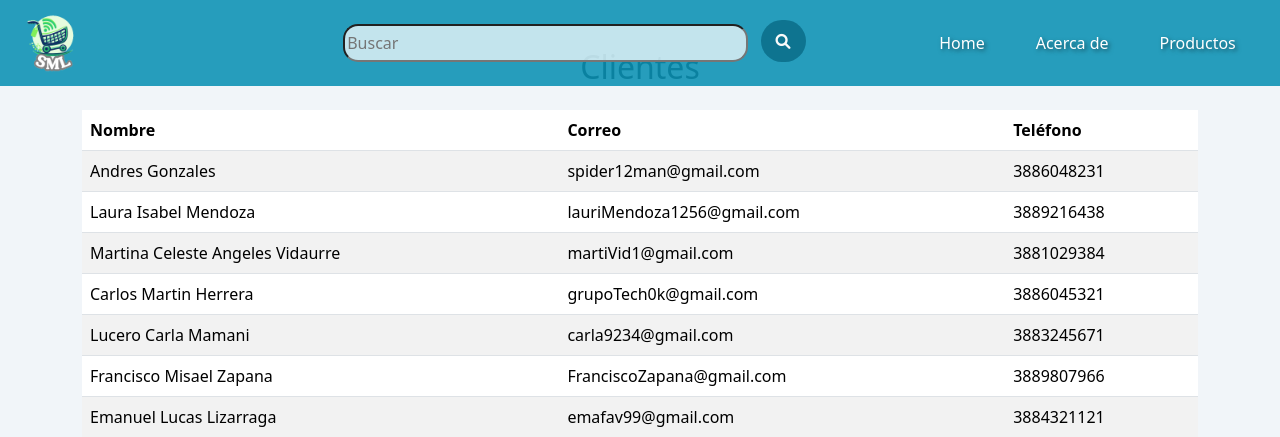
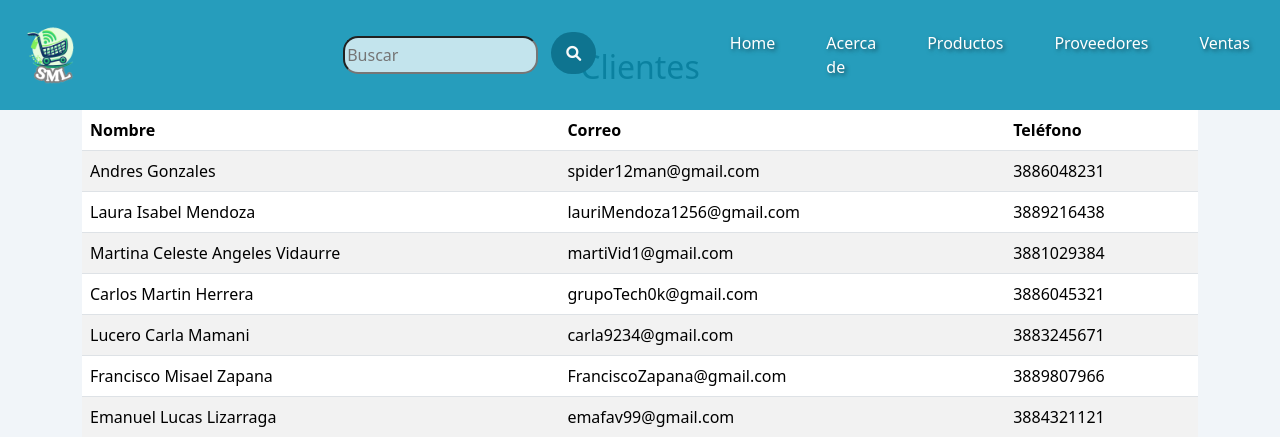
Before and after one commit to Abrill95/Hexacoders, a Django app: page /ventas/clientes/ in a window 1280 px wide. Shown: the top 437 px of the page. Run offline with Django 5.2, Linux system fonts and the light colour scheme; data comes from the database, SQL or seed files in the repository; some libraries are stand-ins or nearby versions; some web fonts are replaced.

Commit message:
Se agregaron páginas para visualizar las listas de los modelos

```diff
--- a/teamHEXACODERS/ventas/templates/lista_clientes.html
+++ b/teamHEXACODERS/ventas/templates/lista_clientes.html
@@ -14,6 +14,12 @@
 </li>
 <li class="nav-item">
     <a href="{% url 'ventas:productos' %}" class="nav-link">Productos</a>
+</li>
+<li class="nav-item">
+    <a href="{% url 'ventas:proveedores' %}" class="nav-link">Proveedores</a>
+</li>
+<li class="nav-item">
+    <a href="{% url 'ventas:ventas' %}" class="nav-link">Ventas</a>
 </li>
 {% endblock %}
 {% block content %}
--- a/teamHEXACODERS/ventas/templates/lista_proveedores.html
+++ b/teamHEXACODERS/ventas/templates/lista_proveedores.html
@@ -15,6 +15,11 @@
 <li class="nav-item">
     <a href="{% url 'ventas:productos' %}" class="nav-link">Productos</a>
 </li>
+<li class="nav-item">
+    <a href="{% url 'ventas:clientes' %}" class="nav-link">Clientes</a>
+</li>
+<li class="nav-item">
+    <a href="{% url 'ventas:ventas' %}" class="nav-link">Ventas</a>
 {% endblock %}
 {% block content %}
 <div class="container mt-5">
--- a/teamHEXACODERS/ventas/templates/lista_ventas.html
+++ b/teamHEXACODERS/ventas/templates/lista_ventas.html
@@ -15,6 +15,11 @@
 <li class="nav-item">
     <a href="{% url 'ventas:productos' %}" class="nav-link">Productos</a>
 </li>
+<li class="nav-item">
+    <a href="{% url 'ventas:proveedores' %}" class="nav-link">Proveedores</a>
+</li>
+<li class="nav-item">
+    <a href="{% url 'ventas:clientes' %}" class="nav-link">Clientes</a>
 {% endblock %}
 
 {% block content %}
--- a/teamHEXACODERS/ventas/templates/productos.html
+++ b/teamHEXACODERS/ventas/templates/productos.html
@@ -14,6 +14,9 @@
 </li>
 <li class="nav-item">
   <a href="{% url 'acercade' %}" class="nav-link">Acerca de</a>
+</li>
+<li class="nav-item">
+    <a href="{% url 'ventas:ventas' %}" class="nav-link">Ventas</a>
 </li>
 {% endblock %}
 
--- a/teamHEXACODERS/ventas/urls.py
+++ b/teamHEXACODERS/ventas/urls.py
@@ -6,7 +6,7 @@
 app_name = 'ventas'
 urlpatterns = [
     path('productos/', views.productos, name='productos'),
-    path('clientes/', views.listar_clientes, name='lista_clientes'),
-    path('proveedores/', views.listar_proveedores, name='lista_proveedores'),
-    path('lista_ventas/', views.listar_ventas, name='lista_ventas'),
+    path('clientes/', views.listar_clientes, name='clientes'),
+    path('proveedores/', views.listar_proveedores, name='proveedores'),
+    path('lista_ventas/', views.listar_ventas, name='ventas'),
 ]
```
